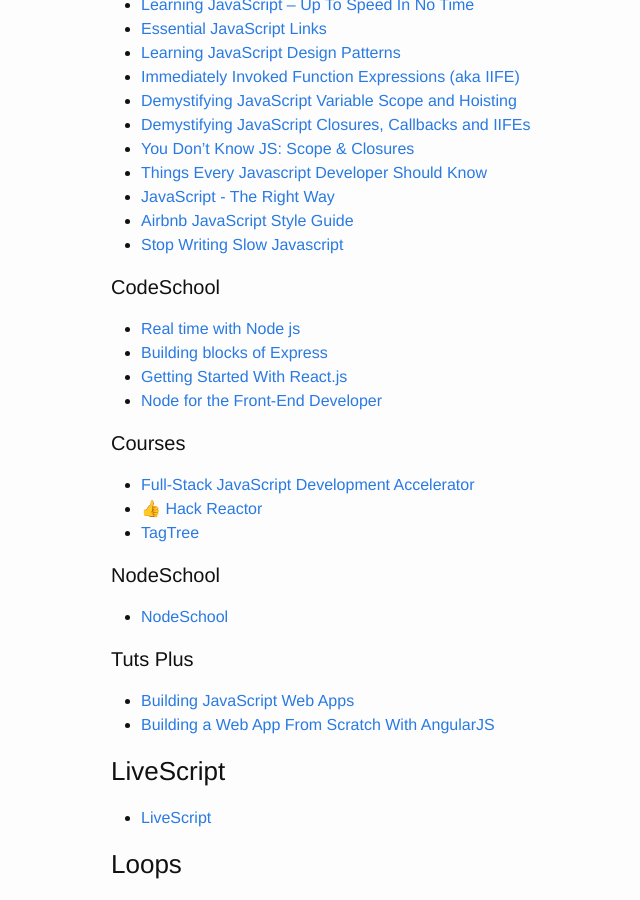
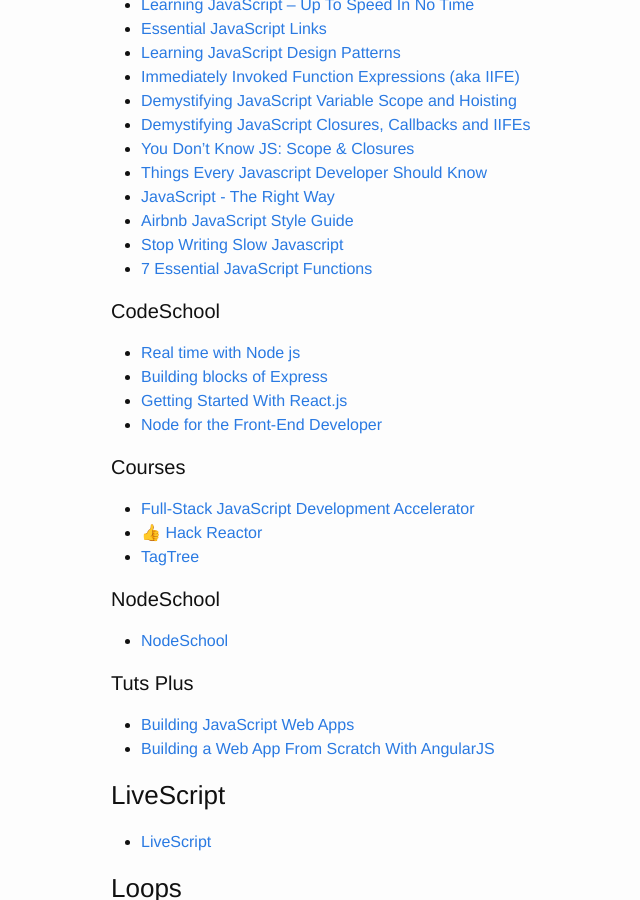
Before and after one commit to brownerd/brownerd.github.io, a Jekyll site: the page built from _posts/2015-01-01-reading-list-2015.md, in a window 1280 px wide and 900 px high, scrolled down 16014 px. Shown: the whole window, without its empty margins (159-799 px from the left). Built offline with Jekyll 4.4.1, drawn with Linux system fonts in a browser that asks for light colours; emoji names are drawn with the system emoji font.

Commit message:
js functions

```diff
--- a/_posts/2015-01-01-reading-list-2015.md
+++ b/_posts/2015-01-01-reading-list-2015.md
@@ -873,6 +873,7 @@ A SIMPLE WEBSITE IN NODE.JS WITH EXPRESS, JADE AND STYLUS](http://www.clock.co.u
 - [JavaScript - The Right Way](http://jstherightway.org/http://jstherightway.org/)
 - [Airbnb JavaScript Style Guide](https://github.com/airbnb/javascript)
 - [Stop Writing Slow Javascript](http://ilikekillnerds.com/2015/02/stop-writing-slow-javascript/http://ilikekillnerds.com/2015/02/stop-writing-slow-javascript/)
+- [7 Essential JavaScript Functions](http://davidwalsh.name/essential-javascript-functions)
 
 
 
```
